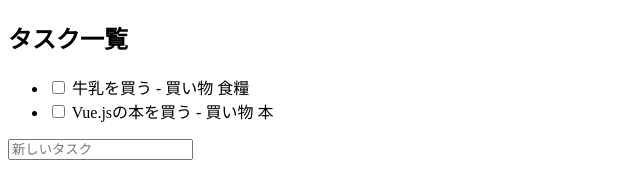
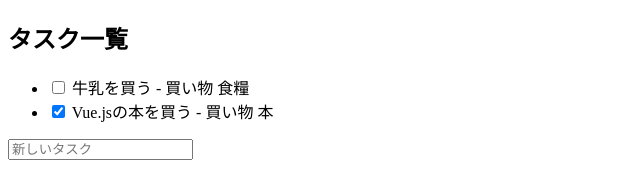
Before and after one commit to ryuhei4k9/sample-vuex-task-app, a Vue app: page / in a window 1280 px wide. Shown: the top 184 px of the page, without its empty margins (0-640 px from the left). Built offline with nearby package versions, Linux system fonts and the light colour scheme.

Commit message:
mapMutationsにtoggleTasksStatus追加 / バグ修正

```diff
--- a/src/App.vue
+++ b/src/App.vue
@@ -5,7 +5,7 @@
       <li v-for="task in tasks" v-bind:key="task.id">
         <input
           type="checkbox"
-          v-bind:checked="tasks.done"
+          v-bind:checked="task.done"
           v-on:change="toggleTaskStatus(task)"
         />
         {{ task.name }}
@@ -63,7 +63,7 @@
 </template>
 
 <script>
-import { mapState, mapGetters, mapActions } from "vuex";
+import { mapState, mapGetters, mapActions, mapMutations } from "vuex";
 
 export default {
   name: "app",
@@ -97,13 +97,6 @@ export default {
       this.newTaskLabelIds = [];
     },
 
-    toggleTaskStatus(task) {
-      // ストアのtoggleTaskStatusミューテーションをコミットする
-      this.$store.commit("toggleTaskStatus", {
-        id: task.id
-      });
-    },
-
     addLabel() {
       this.$store.commit("addLabel", {
         text: this.newLabelText
@@ -123,6 +116,8 @@ export default {
       });
     },
 
+    ...mapMutations(["toggleTaskStatus"]),
+
     ...mapActions(["save", "restore"])
   }
 };
```
